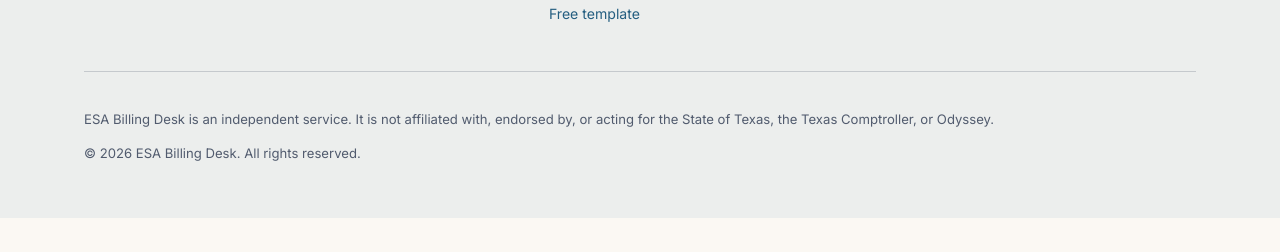
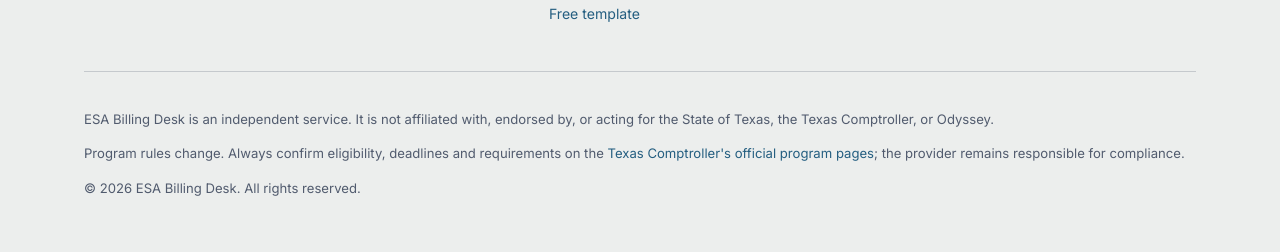
Before and after one commit to mbreezy123/esabillingdesk-com, a plain HTML site: page index.html in a window 1280 px wide. Shown: the part 6148-6400 px from the top of the page. Before the commit the page ends 6366 px from the top, so only its background shows below. Drawn offline with Linux system fonts and the light colour scheme.

Commit message:
Add data-handling and program-rules disclaimers

```diff
--- a/index.html
+++ b/index.html
@@ -107,4 +107,4 @@
 <footer><div class="w"><div><a class="logo" href="index.html"><svg xmlns="http://www.w3.org/2000/svg" viewBox="0 0 64 64"><rect width="64" height="64" rx="15" fill="#2A6F97"/><rect x="18" y="13" width="26" height="34" rx="4" fill="none" stroke="#fff" stroke-width="4"/><path d="M24 23h14M24 31h9" stroke="#fff" stroke-width="4" stroke-linecap="round"/><circle cx="49" cy="49" r="7" fill="#F4A259" stroke="#2A6F97" stroke-width="3"/></svg>ESA Billing Desk</a><p>ESA Billing Desk, an independent service operated by Matt Breen, 14 Prince St, Apt 2E, New York, NY 10012.</p></div>
 <div><h4>Product</h4><ul><li><a href="index.html#how">How it works</a></li><li><a href="index.html#sample">Sample deliverable</a></li><li><a href="index.html#faq">FAQ</a></li><li><a href="tefa-invoice-tracker-template.csv" download>Free template</a></li></ul></div>
 <div><h4>Company</h4><ul><li><a href="mailto:matt@esabillingdesk.com">matt@esabillingdesk.com</a></li><li><a href="privacy.html">Privacy</a></li><li><a href="terms.html">Terms</a></li></ul></div>
-<div class="legal"><p>ESA Billing Desk is an independent service. It is not affiliated with, endorsed by, or acting for the State of Texas, the Texas Comptroller, or Odyssey.</p><p>&copy; 2026 ESA Billing Desk. All rights reserved.</p></div></div></footer></body></html>
+<div class="legal"><p>ESA Billing Desk is an independent service. It is not affiliated with, endorsed by, or acting for the State of Texas, the Texas Comptroller, or Odyssey.</p><p>Program rules change. Always confirm eligibility, deadlines and requirements on the <a href="https://comptroller.texas.gov/programs/education/">Texas Comptroller's official program pages</a>; the provider remains responsible for compliance.</p><p>&copy; 2026 ESA Billing Desk. All rights reserved.</p></div></div></footer></body></html>
```
